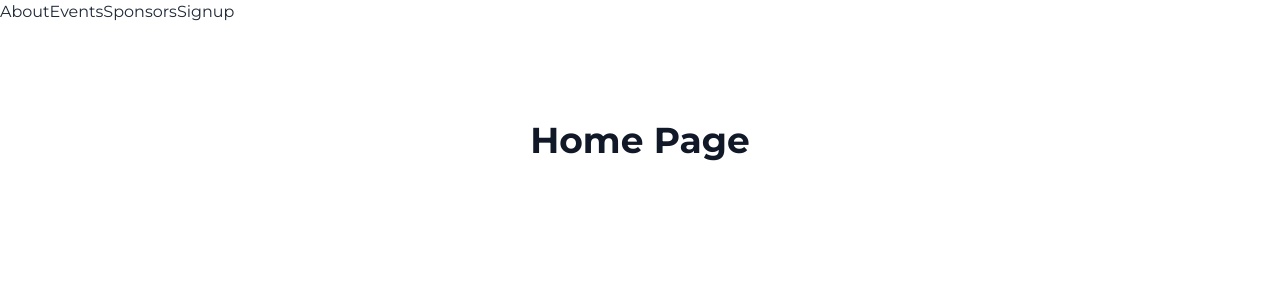
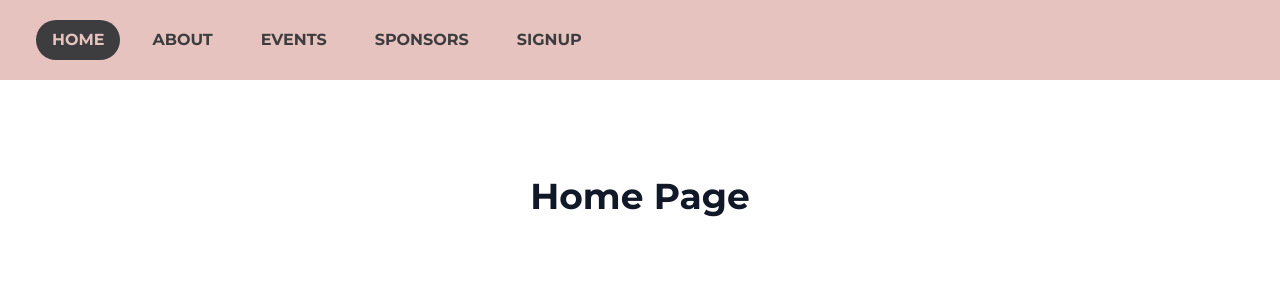
Before and after one commit to UoaWDCC/uads-member-app-v2, a React (Vite) app in the folder web/: page / in a window 1280 px wide. Shown: the top 300 px of the page. Built offline with nearby package versions, Linux system fonts and the light colour scheme.

Commit message:
UADS-17 style: Started styling the navigation bar

```diff
--- a/web/src/Components/Navbar.tsx
+++ b/web/src/Components/Navbar.tsx
@@ -1,22 +1,68 @@
-import { NavLink } from "react-router-dom"
+import { NavLink } from "react-router-dom";
 
 export default function Navbar() {
   return (
-      <div>
-        <NavLink to="/about">
+    <nav className="flex items-center px-25 p-5 bg-[#E6C3BE] uppercase space-x-4">
+      <NavLink
+        to="/"
+        className={({ isActive }) =>
+          `font-bold py-2 px-4 transition-all duration-300 ml-4 ${
+            isActive
+              ? "text-[#E6C3BE] bg-[#3D3D3F] rounded-full"
+              : "text-[#3D3D3F] hover:bg-[#3D3D3F] hover:text-[#E6C3BE] hover:rounded-full"
+          }`
+        }
+      >
+        Home
+      </NavLink>
+      <NavLink
+        to="/about"
+        className={({ isActive }) =>
+          `font-bold py-2 px-4 transition-all duration-300 ${
+            isActive
+              ? "text-[#E6C3BE] bg-[#3D3D3F] rounded-full"
+              : "text-[#3D3D3F] hover:bg-[#3D3D3F] hover:text-[#E6C3BE] hover:rounded-full"
+          }`
+        }
+      >
         About
-        </NavLink>
-        <NavLink to="/events">
+      </NavLink>
+      <NavLink
+        to="/events"
+        className={({ isActive }) =>
+          `font-bold py-2 px-4 transition-all duration-300 ${
+            isActive
+              ? "text-[#E6C3BE] bg-[#3D3D3F] rounded-full"
+              : "text-[#3D3D3F] hover:bg-[#3D3D3F] hover:text-[#E6C3BE] hover:rounded-full"
+          }`
+        }
+      >
         Events
-        </NavLink>
-        <NavLink to="/sponsors">
+      </NavLink>
+      <NavLink
+        to="/sponsors"
+        className={({ isActive }) =>
+          `font-bold py-2 px-4 transition-all duration-300 ${
+            isActive
+              ? "text-[#E6C3BE] bg-[#3D3D3F] rounded-full"
+              : "text-[#3D3D3F] hover:bg-[#3D3D3F] hover:text-[#E6C3BE] hover:rounded-full"
+          }`
+        }
+      >
         Sponsors
-        </NavLink>
-        <NavLink to="/signup">
+      </NavLink>
+      <NavLink
+        to="/signup"
+        className={({ isActive }) =>
+          `font-bold py-2 px-4 transition-all duration-300 ${
+            isActive
+              ? "text-[#E6C3BE] bg-[#3D3D3F] rounded-full"
+              : "text-[#3D3D3F] hover:bg-[#3D3D3F] hover:text-[#E6C3BE] hover:rounded-full"
+          }`
+        }
+      >
         Signup
-        </NavLink>
-
-
-      </div>
-  )
+      </NavLink>
+    </nav>
+  );
 }
```
